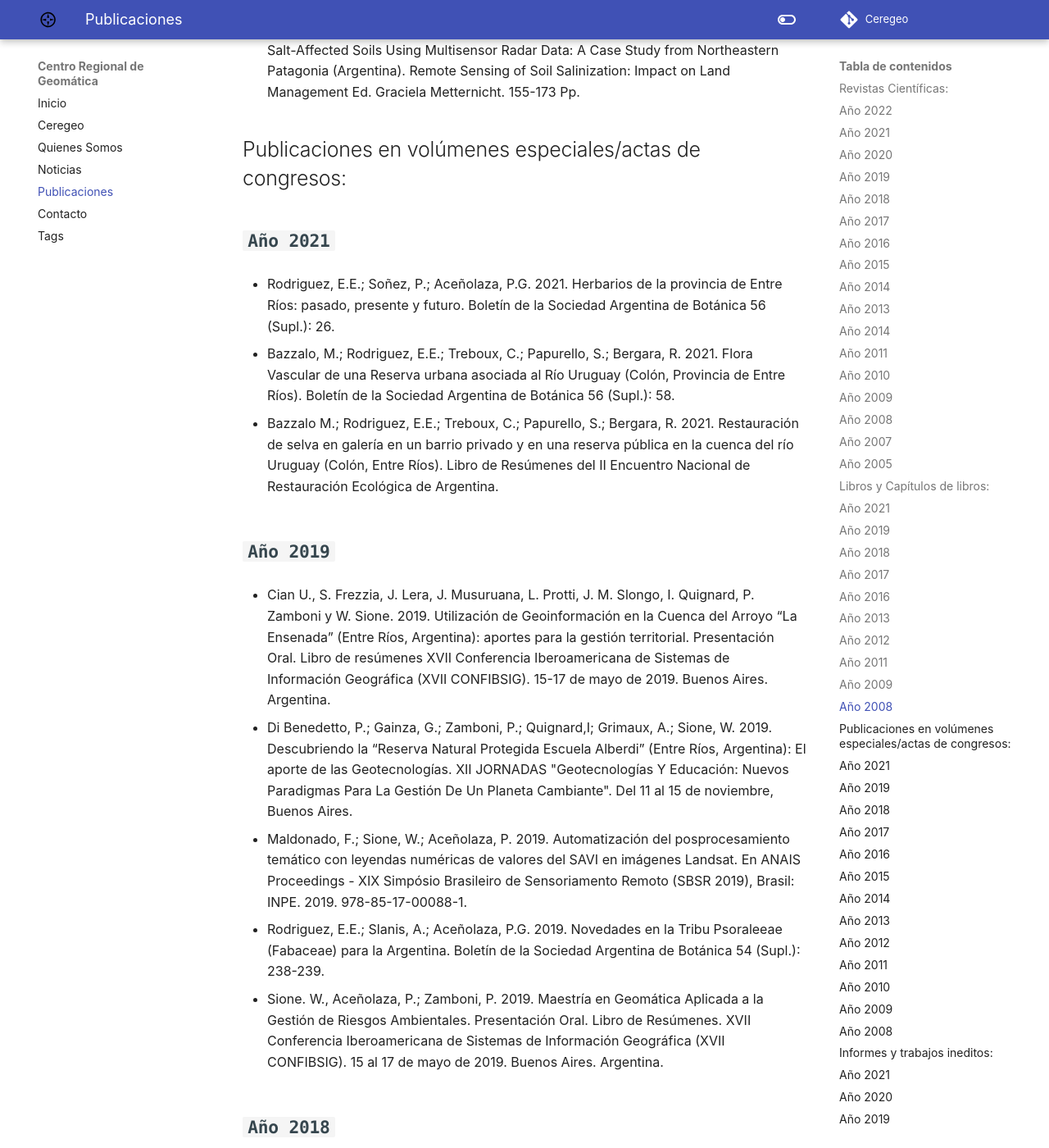
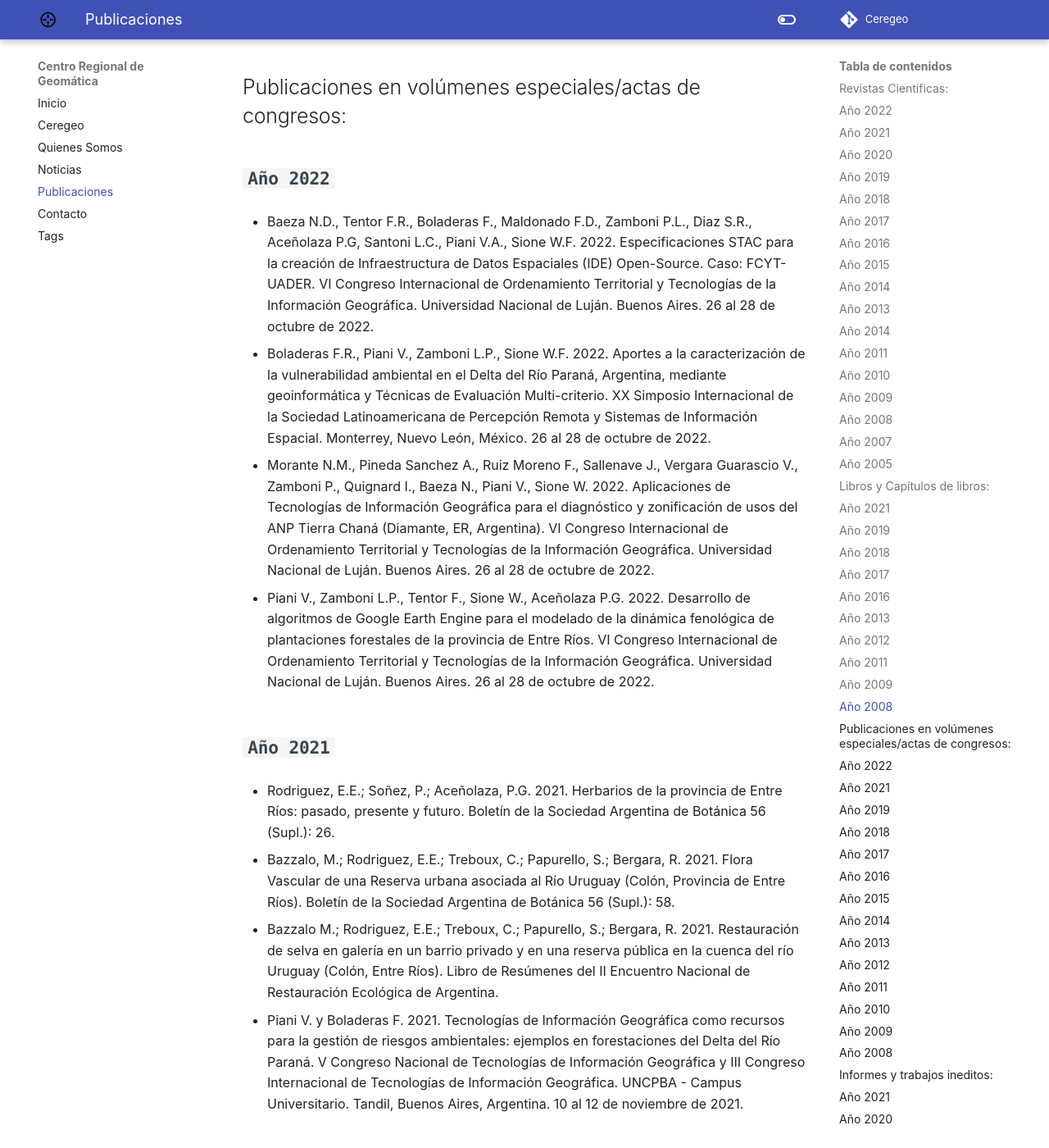
Before and after one commit to virginiapiani/Ceregeo, an MkDocs documentation site: the page built from docs/pages/publicaciones.md, in a window 1280 px wide and 1400 px high, scrolled down 11552 px. Shown: the whole window at 82% size. Built offline with MkDocs 1.6.1 and Material for MkDocs 9.7.7, drawn with Linux system fonts in a browser that asks for light colours; some web fonts are replaced; comment, search, counter and statistics services are not loaded; some of the changed text lies outside the part shown.

Commit message:
Update publicaciones.md

````diff
--- a/docs/pages/publicaciones.md
+++ b/docs/pages/publicaciones.md
@@ -41,7 +39,8 @@
 * López, M.S.; Müller, G. V.; Sione, W. F. 2018. Analysis of the spatial distribution of scientific publications regarding vectorborne diseases related to climate variability in South America. Spatial and Spatio-temporal Epidemiology 26 (2018): 35–9.
 
 * Anaya Acevedo, J. A; Rodriguez, A.; Sione, W. F. 2018. Identificación de áreas quemadas mediante el análisis de series de tiempo en el ámbito de computación en la nube. Revista de Teledetección 51: 61-73.
-Castro Díaz, R.; Zamboni, L.P.; Sione, W.; Aceñolaza, P.G. 2018. Elementos territoriales claves para la gestión del fuego en el Paraná medio. El Ojo del Condor 9: 28–30.
+
+* Castro Díaz, R.; Zamboni, L.P.; Sione, W.; Aceñolaza, P.G. 2018. Elementos territoriales claves para la gestión del fuego en el Paraná medio. El Ojo del Condor 9: 28–30.
 
 ## **``` Año 2017 ```**
 
@@ -241,6 +240,15 @@
 
 ## Publicaciones en volúmenes especiales/actas de congresos:
 
+## **``` Año 2022 ```**
+* Baeza N.D., Tentor F.R., Boladeras F., Maldonado F.D., Zamboni P.L., Diaz S.R., Aceñolaza P.G, Santoni L.C., Piani V.A., Sione W.F. 2022.  Especificaciones STAC para la creación de Infraestructura de Datos Espaciales (IDE) Open-Source. Caso: FCYT- UADER. VI Congreso Internacional de Ordenamiento Territorial y Tecnologías de la Información Geográfica. Universidad Nacional de Luján. Buenos Aires. 26 al 28 de octubre de 2022.
+
+* Boladeras F.R., Piani V., Zamboni L.P., Sione W.F. 2022. Aportes a la caracterización de la vulnerabilidad ambiental en el Delta del Río Paraná, Argentina, mediante geoinformática y Técnicas de Evaluación Multi-criterio. XX Simposio Internacional de la Sociedad Latinoamericana de Percepción Remota y Sistemas de Información Espacial. Monterrey, Nuevo León, México. 26 al 28 de octubre de 2022.
+
+* Morante N.M., Pineda Sanchez A., Ruiz Moreno F., Sallenave J., Vergara Guarascio V., Zamboni P., Quignard I., Baeza N., Piani V., Sione W. 2022. Aplicaciones de Tecnologías de Información Geográfica para el diagnóstico y zonificación de usos del ANP Tierra Chaná (Diamante, ER, Argentina). VI Congreso Internacional de Ordenamiento Territorial y Tecnologías de la Información Geográfica. Universidad Nacional de Luján. Buenos Aires. 26 al 28 de octubre de 2022.
+
+* Piani V., Zamboni L.P., Tentor F., Sione W., Aceñolaza P.G. 2022. Desarrollo de algoritmos de Google Earth Engine para el modelado de la dinámica fenológica de plantaciones forestales de la provincia de Entre Ríos. VI Congreso Internacional de Ordenamiento Territorial y Tecnologías de la Información Geográfica. Universidad Nacional de Luján. Buenos Aires. 26 al 28 de octubre de 2022.
+
 ## **``` Año 2021 ```**
 
 * Rodriguez, E.E.; Soñez, P.; Aceñolaza, P.G. 2021. Herbarios de la provincia de Entre Ríos: pasado, presente y futuro. Boletín de la Sociedad Argentina de Botánica 56 (Supl.): 26.
@@ -248,6 +256,8 @@
 * Bazzalo, M.; Rodriguez, E.E.; Treboux, C.; Papurello, S.; Bergara, R. 2021. Flora Vascular de una Reserva urbana asociada al Río Uruguay (Colón, Provincia de Entre Ríos). Boletín de la Sociedad Argentina de Botánica 56 (Supl.): 58.
 
 * Bazzalo M.; Rodriguez, E.E.; Treboux, C.; Papurello, S.; Bergara, R. 2021. Restauración de selva en galería en un barrio privado y en una reserva pública en la cuenca del río Uruguay (Colón, Entre Ríos). Libro de Resúmenes del II Encuentro Nacional de Restauración Ecológica de Argentina.
+
+* Piani V. y Boladeras F. 2021. Tecnologías de Información Geográfica como recursos para la gestión de riesgos ambientales: ejemplos en forestaciones del Delta del Río Paraná. V Congreso Nacional de Tecnologías de Información Geográfica y III Congreso Internacional de Tecnologías de Información Geográfica. UNCPBA - Campus Universitario. Tandil, Buenos Aires, Argentina. 10 al 12 de noviembre de 2021.
 
 ## **``` Año 2019 ```**
 
````
Also changed, not shown: other parts of docs/pages/publicaciones.md (+0 -2 lines).
